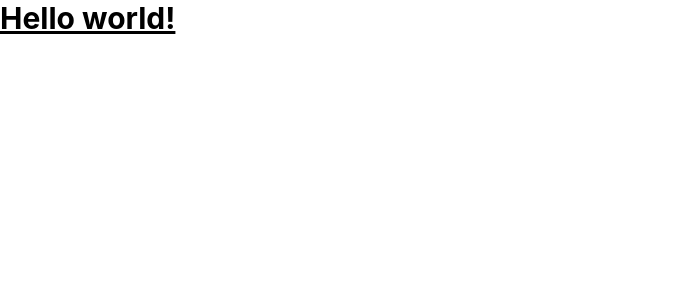
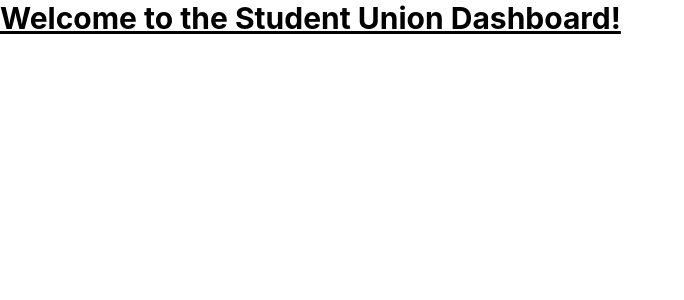
Before and after one commit to GioVersace/Capstone-Union-Dashboard, a React (Create React App) app in the folder dashboard-app/: page / in a window 1280 px wide. Shown: the top 300 px of the page, without its empty margins (0-684 px from the left). Built offline with nearby package versions, Linux system fonts and the light colour scheme.

Commit message:
Updated Text

```diff
--- a/dashboard-app/public/index.html
+++ b/dashboard-app/public/index.html
@@ -24,7 +24,7 @@
       work correctly both with client-side routing and a non-root public URL.
       Learn how to configure a non-root public URL by running `npm run build`.
     -->
-    <title>React App</title>
+    <title>Landing Page</title>
   </head>
   <body>
     <noscript>You need to enable JavaScript to run this app.</noscript>
--- a/dashboard-app/src/App.js
+++ b/dashboard-app/src/App.js
@@ -1,11 +1,11 @@
-import logo from './logo.svg';
+//import logo from './logo.svg';
 import './App.css';
 
 function App() {
   return (
     <div>
       <h1 className="text-3xl font-bold underline">
-      Hello world!
+      Welcome to the Student Union Dashboard!
     </h1>
     </div>
   );
```
